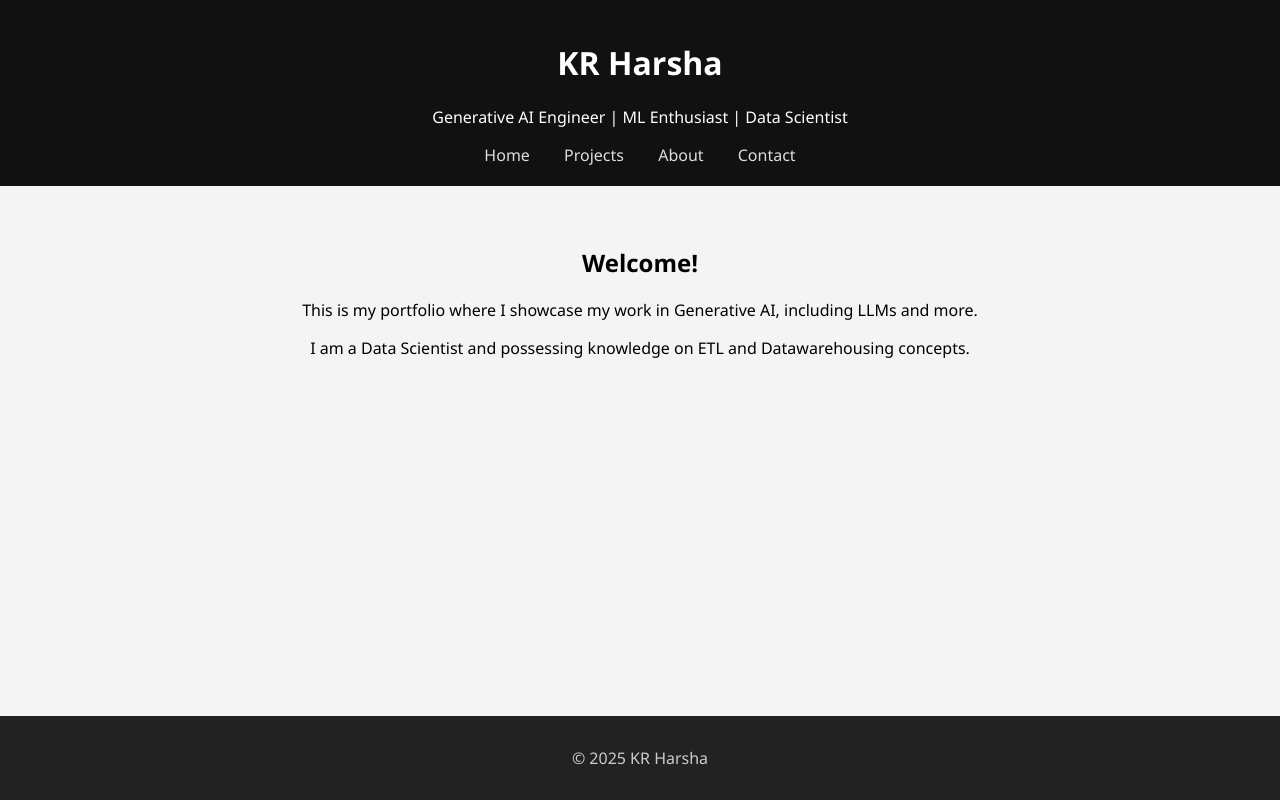
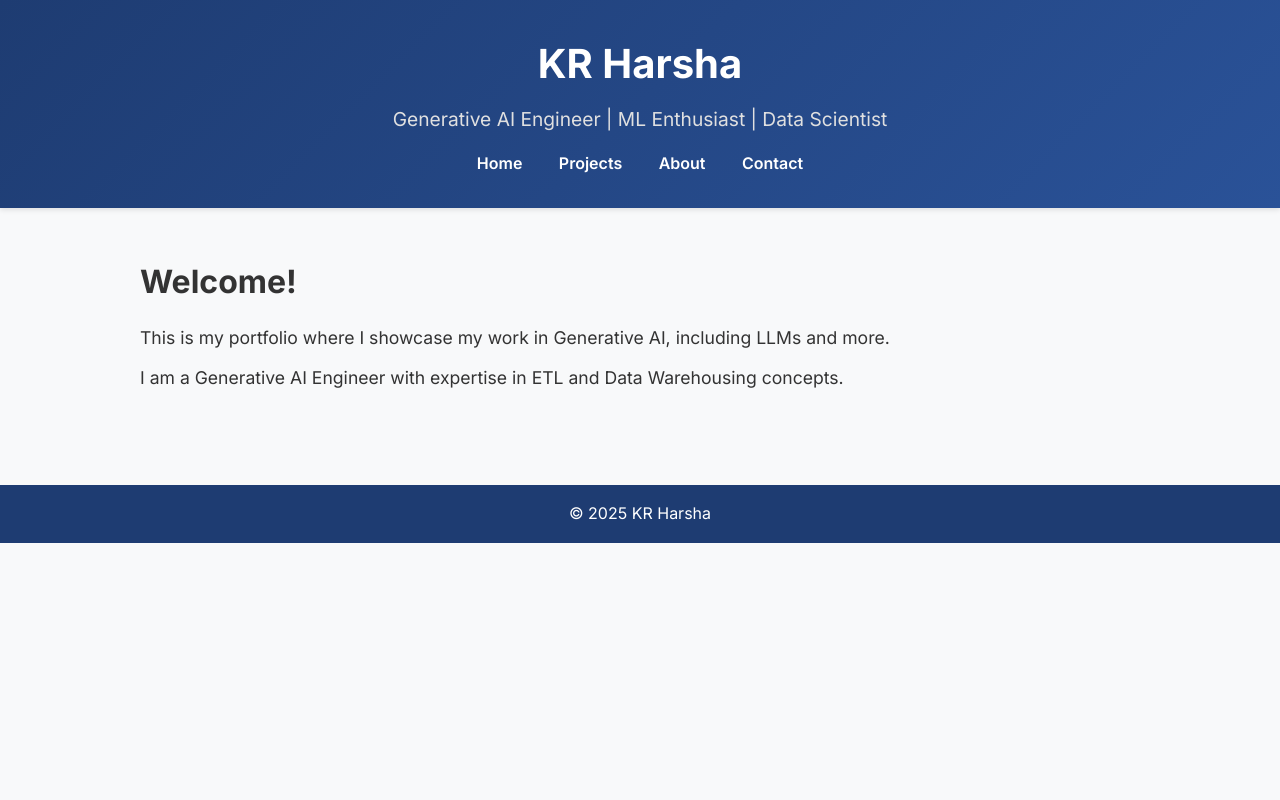
Before and after one commit to Harsha531914/krharsha, a plain HTML site: page index.html in a window 1280 px wide. Drawn offline with Linux system fonts and the light colour scheme.

Commit message:
'genai-portfolio'

```diff
--- a/index.html
+++ b/index.html
@@ -1,34 +1,40 @@
-<!-- index.html -->
 <!DOCTYPE html>
 <html lang="en">
 <head>
   <meta charset="UTF-8">
+  <meta name="viewport" content="width=device-width, initial-scale=1.0">
   <title>KR Harsha | Generative AI Engineer</title>
+  <link href="https://fonts.googleapis.com/css2?family=Inter:wght@400;600;700&display=swap" rel="stylesheet">
   <link rel="stylesheet" href="style.css">
 </head>
 <body>
   <header>
+    <div class="container">
       <h1>KR Harsha</h1>
-    <p>Generative AI Engineer | ML Enthusiast | Data Scientist</p>
+      <p class="subtitle">Generative AI Engineer | ML Enthusiast | Data Scientist</p>
       <nav>
         <a href="index.html">Home</a>
         <a href="projects.html">Projects</a>
         <a href="about.html">About</a>
         <a href="contact.html">Contact</a>
       </nav>
+    </div>
   </header>
 
   <main>
-    <section>
+    <section class="intro">
+      <div class="container">
         <h2>Welcome!</h2>
         <p>This is my portfolio where I showcase my work in Generative AI, including LLMs and more.</p>
-      <p>I am a Data Scientist and possessing knowledge on ETL and Datawarehousing concepts.</p>
-
+        <p>I am a Generative AI Engineer with expertise in ETL and Data Warehousing concepts.</p>
+      </div>
     </section>
   </main>
 
   <footer>
+    <div class="container">
       <p>&copy; 2025 KR Harsha</p>
+    </div>
   </footer>
 </body>
 </html>
--- a/style.css
+++ b/style.css
@@ -1,39 +1,107 @@
-/* style.css */
-body {
-    font-family: 'Segoe UI', sans-serif;
-    background: #f4f4f4;
+/* Reset and font setup */
+* {
   margin: 0;
   padding: 0;
+  box-sizing: border-box;
 }
 
+body {
+  font-family: 'Inter', sans-serif;
+  line-height: 1.6;
+  background-color: #f8f9fa;
+  color: #333;
+}
+
+.container {
+  width: 90%;
+  max-width: 1000px;
+  margin: 0 auto;
+}
+
+/* Header */
 header {
-    background: #111;
-    color: #fff;
-    padding: 20px 0;
+  background: linear-gradient(135deg, #1e3c72, #2a5298);
+  color: white;
+  padding: 2rem 0;
   text-align: center;
+  box-shadow: 0 2px 5px rgba(0, 0, 0, 0.1);
+}
+
+header h1 {
+  font-size: 2.5rem;
+  margin-bottom: 0.5rem;
+}
+
+.subtitle {
+  font-size: 1.2rem;
+  margin-bottom: 1rem;
+  color: #e0e0e0;
 }
 
 nav a {
-    color: #ddd;
-    margin: 0 15px;
+  color: white;
   text-decoration: none;
+  margin: 0 1rem;
+  font-weight: 600;
+  transition: color 0.3s;
 }
 
 nav a:hover {
-    color: #0ef;
+  color: #ffcb05;
 }
 
+/* Main Section */
 main {
-    padding: 40px;
-    text-align: center;
+  padding: 3rem 0;
 }
 
+.intro h2 {
+  font-size: 2rem;
+  margin-bottom: 1rem;
+}
+
+.intro p {
+  font-size: 1.1rem;
+  margin-bottom: 0.8rem;
+}
+
+/* Footer */
 footer {
-    background: #222;
-    color: #ccc;
+  background-color: #1e3c72;
+  color: white;
   text-align: center;
-    padding: 15px 0;
-    position: fixed;
-    bottom: 0;
-    width: 100%;
+  padding: 1rem 0;
+  margin-top: 2rem;
 }
+
+/* Responsive Design */
+@media (max-width: 768px) {
+  header h1 {
+    font-size: 2rem;
+  }
+
+  nav a {
+    display: inline-block;
+    margin: 0.5rem 0.7rem;
+  }
+
+  .intro h2 {
+    font-size: 1.5rem;
+  }
+
+  .intro p {
+    font-size: 1rem;
+  }
+}
+
+@media (max-width: 480px) {
+  header, main, footer {
+    text-align: center;
+    padding: 1.5rem 0;
+  }
+
+  nav a {
+    display: block;
+    margin: 0.5rem 0;
+  }
+}
```
Also changed, not shown: contact.html (+1 -1 lines). Lines whose indentation alone changed are shown as unchanged.
